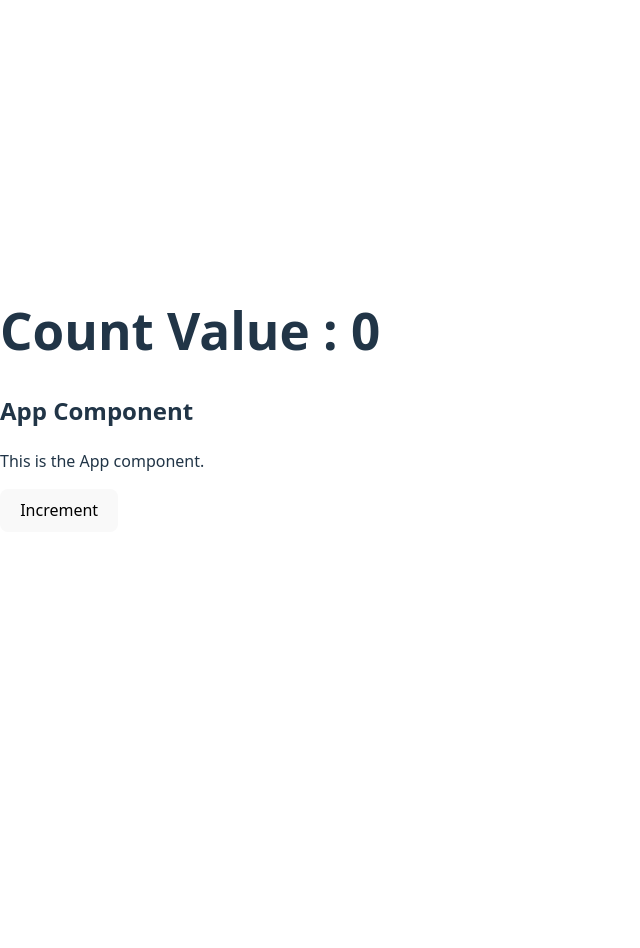
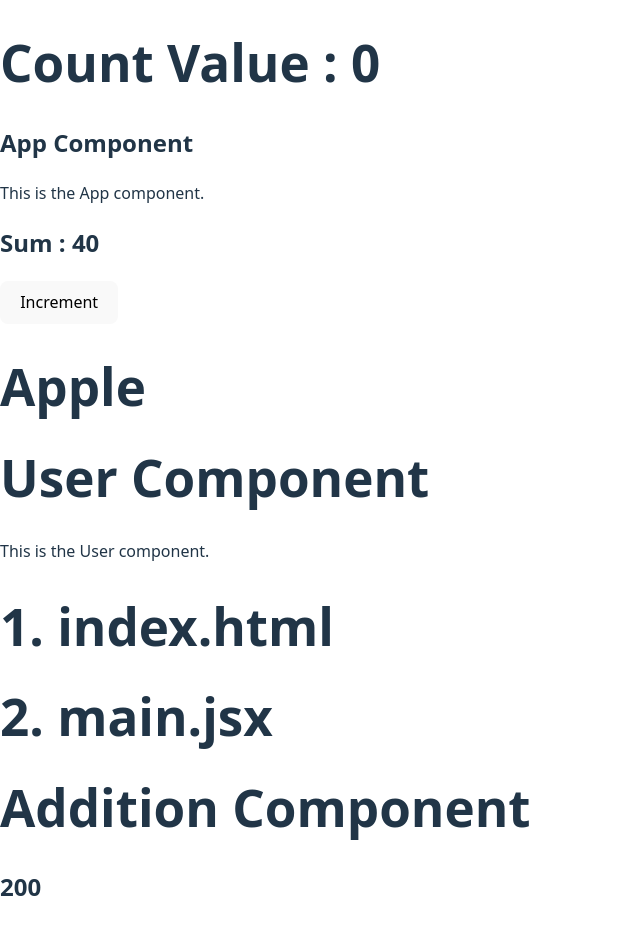
Before and after one commit to ashi-ish/React, a React (Vite) app: page / in a window 1280 px wide. Shown: the top 948 px of the page, without its empty margins (0-640 px from the left). Before the commit the page ends 800 px from the top, so only its background shows below. Built offline with nearby package versions, Linux system fonts and the light colour scheme.

Commit message:
Components and jsx understanding

```diff
--- /dev/null
+++ b/src/Addition.jsx
@@ -0,0 +1,10 @@
+export function Additon() {
+  const x = 10;
+  const y = 20;
+  return (
+    <div>
+      <h1>Addition Component</h1>
+      <h2>{x * y} </h2>
+    </div>
+  );
+}
--- a/src/App.jsx
+++ b/src/App.jsx
@@ -1,6 +1,8 @@
+import { createElement } from "react"; // React without JSX
 import React, { useState } from "react";
-import Header from "./Header";
-
+import { UserComponent, userKey } from "./UserComponent"; // named import for UserComponent
+import Header from "./Header"; // default import for Header component
+import { Additon } from "./Addition";
 // core javascript
 function App() {
   const [counter, setCounter] = useState(0);
@@ -9,9 +11,31 @@ function App() {
       <h1>Count Value : {counter}</h1>
       <h2>App Component</h2>
       <p>This is the App component.</p>
+      <h2>Sum : {sum()}</h2>
       <button onClick={() => setCounter(counter + 1)}>Increment</button>
+      <Iphone />
+      <UserComponent />
+      <Header />
+      <Additon />
+      <h1> {userKey}</h1>
+    </div>
+  );
+
+  // React Without JSX
+  // return createElement("div", { id: "app" }, "hello app");
+  // return createElement("h1", { className: "heading" }, "Hello world");
+}
+
+function Iphone() {
+  return (
+    <div>
+      <h1>Apple</h1>
     </div>
   );
 }
 
+function sum() {
+  return 10 + 30;
+}
+
 export default App;
--- /dev/null
+++ b/src/UserComponent.jsx
@@ -0,0 +1,10 @@
+export function UserComponent() {
+  return (
+    <div>
+      <h1>User Component</h1>
+      <p>This is the User component.</p>
+    </div>
+  );
+}
+
+export const userKey = "Dranzer@1998";
```
